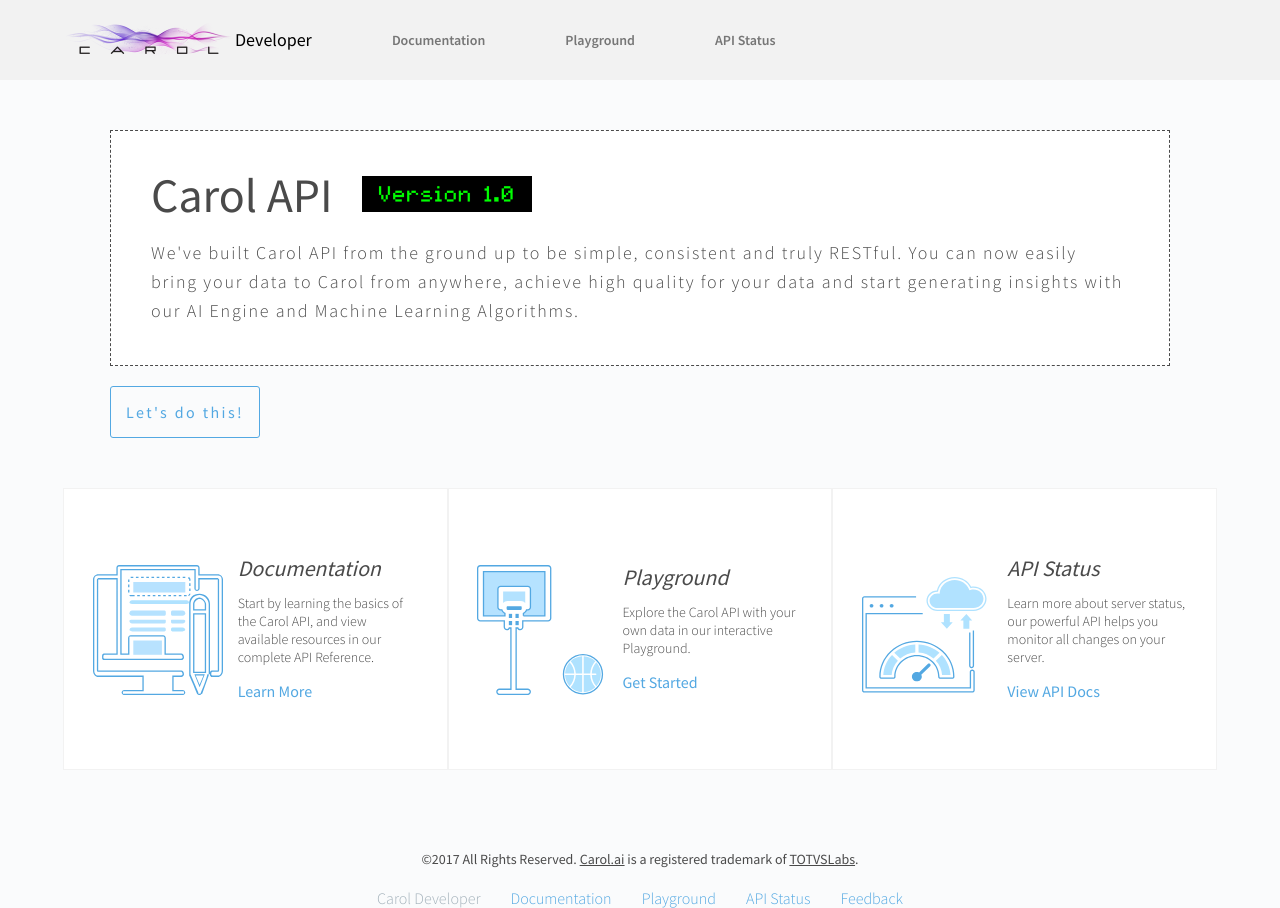
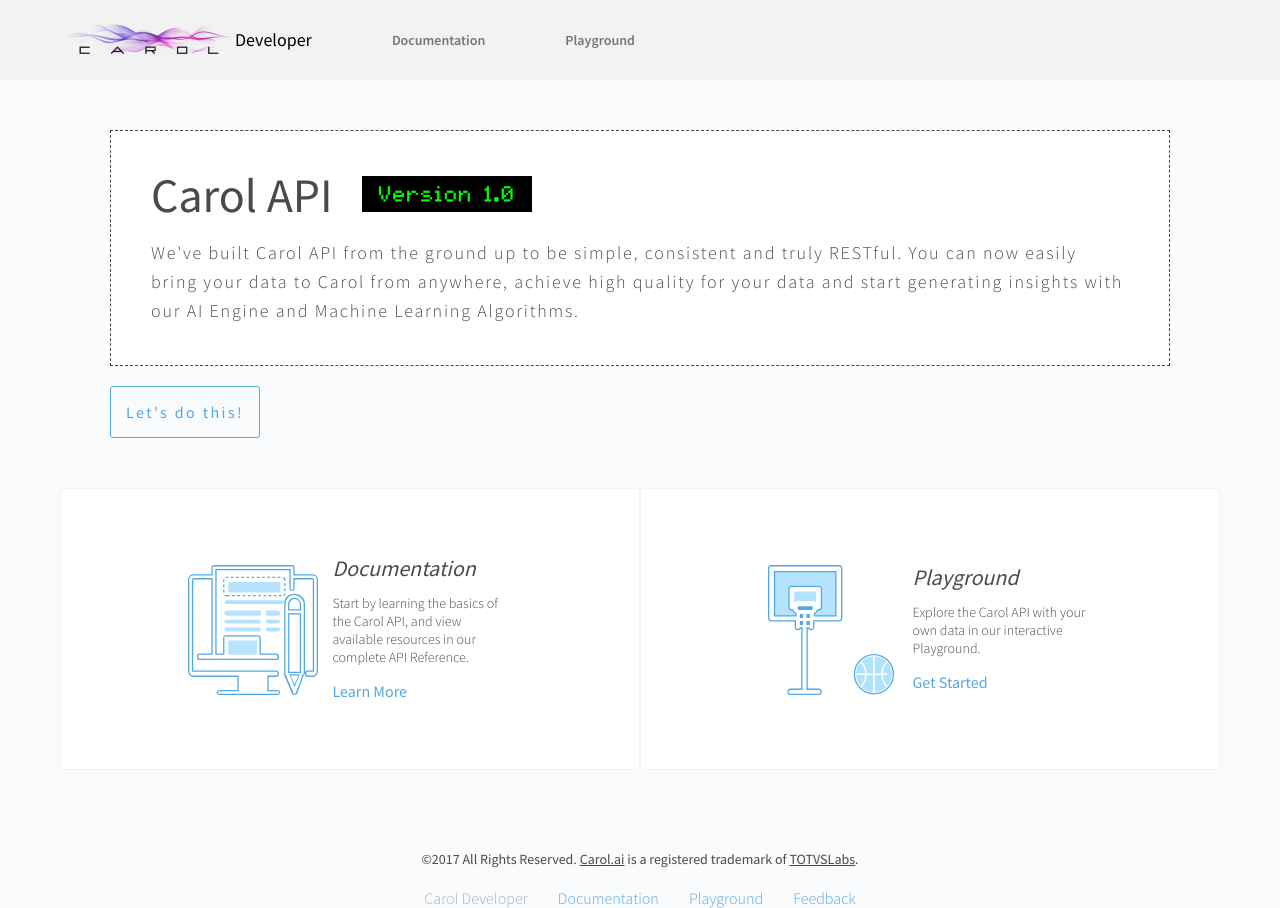
Before and after one commit to totvslabs/MDMStatic, a plain HTML site: page developerSite/web/index.html in a window 1280 px wide. Drawn offline with Linux system fonts and the light colour scheme.

Commit message:
Developer Site - removing API status

```diff
--- a/developerSite/web/css/main.css
+++ b/developerSite/web/css/main.css
@@ -213,7 +213,8 @@
 
 @media (min-width: 1000px) {
     .card {
-        width: 33%;
+        /*width: 33%;*/
+        width: 50%;
     }
 }
 
--- a/developerSite/web/index.html
+++ b/developerSite/web/index.html
@@ -63,7 +63,7 @@
                     <ul>
                         <li><a href="http://docs.carol.ai">Documentation</a></li>
                         <li><a href="https://carol.readme.io/">Playground</a></li>
-                        <li><a href="http://dev.carol.ai/status">API Status</a></li>
+                        <!--<li><a href="http://dev.carol.ai/status">API Status</a></li>-->
                     </ul>
                 </nav>
             </div>
@@ -119,6 +119,7 @@
                     </div>
                 </a>
 
+                <!--
                 <a href="http://dev.carol.ai/status" class="card">
                     <div class="card__icon">
                         <svg role="img" class="card__img"><use xmlns:xlink="http://www.w3.org/1999/xlink" xlink:href="#svg-icon-api-status"></use></svg>
@@ -129,6 +130,7 @@
                         <p class="card__cta">View API Docs</p>
                     </div>
                 </a>
+                -->
 
             </div>
         </div>
@@ -142,8 +144,8 @@
                 <li>Carol Developer</li>
                 <li><a href="http://docs.carol.ai">Documentation</a></li>
                 <li><a href="https://carol.readme.io/">Playground</a></li>
-                <li><a href="http://dev.carol.ai/status">API Status</a></li>
-                <li><a href="http://dev.carol.ai/feedback">Feedback</a></li>
+                <!--<li><a href="http://dev.carol.ai/status">API Status</a></li>-->
+                <li><a href="mailto:info@totvslabs.com">Feedback</a></li>
             </ul>
         </div>
     </footer>
```
